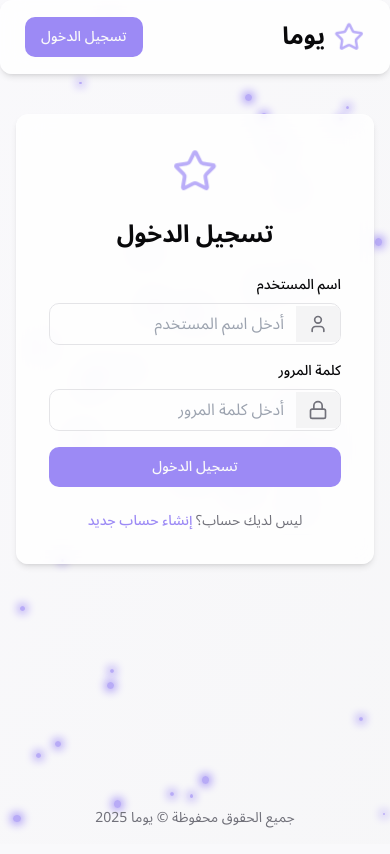
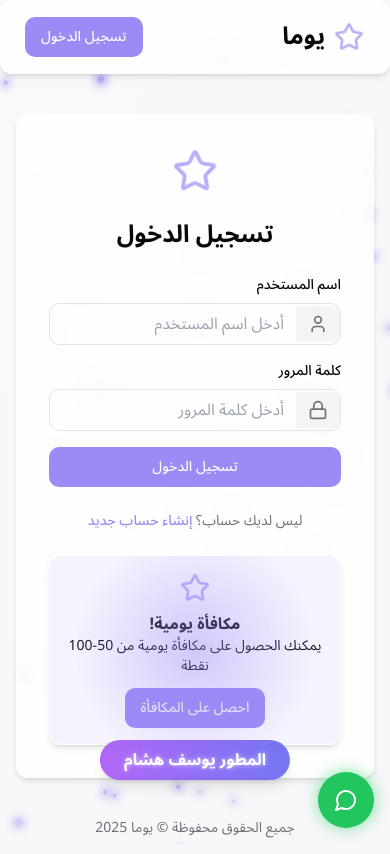
Before and after one commit to yousef22609/context-hive, a React (Vite) app: page /login in a window 390 px wide. Built offline with nearby package versions, Linux system fonts and the light colour scheme.

Commit message:
Add WhatsApp support button
Adds a WhatsApp support button with a specific phone number, implements animated stars, limits the game to one chance per day, and adds a glowing developer name.

```diff
--- a/src/components/AnimatedBackground.tsx
+++ b/src/components/AnimatedBackground.tsx
@@ -7,6 +7,8 @@ interface Star {
   x: number;
   y: number;
   animationDuration: number;
+  animationDelay: number;
+  opacity: number;
 }
 
 const AnimatedBackground: React.FC = () => {
@@ -16,7 +18,7 @@ const AnimatedBackground: React.FC = () => {
     const generateStars = () => {
       const windowWidth = window.innerWidth;
       const windowHeight = window.innerHeight;
-      const numStars = Math.min(windowWidth, windowHeight) / 10; // Responsive number of stars
+      const numStars = Math.min(windowWidth, windowHeight) / 8; // عدد أكبر من النجوم
 
       const newStars: Star[] = [];
 
@@ -27,6 +29,8 @@ const AnimatedBackground: React.FC = () => {
           x: Math.random() * windowWidth,
           y: Math.random() * windowHeight,
           animationDuration: Math.random() * 4 + 2, // Random duration between 2-6s
+          animationDelay: Math.random() * 5, // تأخير عشوائي للحركة
+          opacity: Math.random() * 0.7 + 0.3, // شفافية عشوائية
         });
       }
 
@@ -55,7 +59,13 @@ const AnimatedBackground: React.FC = () => {
             height: `${star.size}px`,
             left: `${star.x}px`,
             top: `${star.y}px`,
-            animationDuration: `${star.animationDuration}s`,
+            opacity: star.opacity,
+            animationName: 'twinkle, move',
+            animationDuration: `${star.animationDuration}s, ${star.animationDuration * 2}s`,
+            animationDelay: `${star.animationDelay}s, ${star.animationDelay}s`,
+            animationIterationCount: 'infinite, infinite',
+            animationTimingFunction: 'ease-in-out, linear',
+            animationDirection: 'alternate, alternate-reverse',
           }}
         />
       ))}
--- a/src/components/Layout.tsx
+++ b/src/components/Layout.tsx
@@ -1,7 +1,7 @@
 
 import React from 'react';
 import { Link, useLocation } from 'react-router-dom';
-import { Star, User, Award, DollarSign } from 'lucide-react';
+import { Star, User, Award, DollarSign, MessageCircle } from 'lucide-react';
 import { useUser } from '../context/UserContext';
 import AnimatedBackground from './AnimatedBackground';
 
@@ -12,6 +12,8 @@ interface LayoutProps {
 const Layout: React.FC<LayoutProps> = ({ children }) => {
   const { user, logout } = useUser();
   const location = useLocation();
+  const isLoginPage = location.pathname === '/login';
+  const isRegisterPage = location.pathname === '/register';
 
   return (
     <div className="min-h-screen flex flex-col bg-gradient-to-br from-background to-secondary/50 ar-text overflow-hidden relative">
@@ -77,6 +79,27 @@ const Layout: React.FC<LayoutProps> = ({ children }) => {
       <footer className="w-full py-4 text-center text-sm text-muted-foreground z-10">
         جميع الحقوق محفوظة &copy; يوما {new Date().getFullYear()}
       </footer>
+
+      {/* لا نعرض زر الواتساب على صفحات تسجيل الدخول والتسجيل لأننا أضفناه فيهم بالفعل */}
+      {!isLoginPage && !isRegisterPage && (
+        <>
+          {/* زر واتساب للدعم */}
+          <a
+            href="https://wa.me/01145633198"
+            target="_blank"
+            rel="noopener noreferrer"
+            className="whatsapp-btn"
+            aria-label="تواصل معنا عبر واتساب"
+          >
+            <MessageCircle className="h-6 w-6" />
+          </a>
+
+          {/* اسم المطور */}
+          <div className="developer-credit">
+            المطور يوسف هشام
+          </div>
+        </>
+      )}
     </div>
   );
 };
--- a/src/index.css
+++ b/src/index.css
@@ -96,6 +96,39 @@
   }
 }
 
+@keyframes twinkle {
+  0% {
+    opacity: 0.4;
+    transform: scale(0.8);
+  }
+  50% {
+    opacity: 1;
+    transform: scale(1.2);
+  }
+  100% {
+    opacity: 0.4;
+    transform: scale(0.8);
+  }
+}
+
+@keyframes move {
+  0% {
+    transform: translateY(0) translateX(0);
+  }
+  25% {
+    transform: translateY(-10px) translateX(5px);
+  }
+  50% {
+    transform: translateY(0) translateX(10px);
+  }
+  75% {
+    transform: translateY(10px) translateX(5px);
+  }
+  100% {
+    transform: translateY(0) translateX(0);
+  }
+}
+
 @layer components {
   .card-hover {
     @apply transition-all duration-300 hover:shadow-lg hover:-translate-y-1;
@@ -126,4 +159,38 @@
     font-family: 'Noto Sans Arabic', sans-serif;
     direction: rtl;
   }
+
+  .whatsapp-btn {
+    @apply fixed bottom-4 right-4 w-14 h-14 flex items-center justify-center rounded-full bg-green-500 text-white shadow-lg z-50 hover:scale-110 transition-all duration-300;
+    box-shadow: 0 0 15px rgba(37, 211, 102, 0.6);
+  }
+
+  .developer-credit {
+    @apply fixed bottom-16 left-1/2 transform -translate-x-1/2 bg-gradient-to-r from-purple-500 to-indigo-500 text-white px-6 py-2 rounded-full font-bold shadow-lg z-50;
+    text-shadow: 0 0 5px rgba(255, 255, 255, 0.7);
+    animation: pulse 2s infinite;
+  }
+
+  .daily-reward {
+    @apply glass-card p-4 mt-4 text-center relative overflow-hidden;
+    border: 2px solid theme('colors.primary');
+  }
+
+  .daily-reward::before {
+    content: '';
+    @apply absolute inset-0 bg-primary/10;
+    background-image: radial-gradient(circle, rgba(155, 135, 245, 0.4) 0%, transparent 70%);
+  }
+
+  @keyframes pulse {
+    0% {
+      box-shadow: 0 0 0 0 rgba(139, 92, 246, 0.7);
+    }
+    70% {
+      box-shadow: 0 0 0 10px rgba(139, 92, 246, 0);
+    }
+    100% {
+      box-shadow: 0 0 0 0 rgba(139, 92, 246, 0);
+    }
+  }
 }
--- a/src/pages/Login.tsx
+++ b/src/pages/Login.tsx
@@ -1,16 +1,28 @@
 
-import React, { useState } from 'react';
+import React, { useState, useEffect } from 'react';
 import { Link, useNavigate } from 'react-router-dom';
 import { useUser } from '../context/UserContext';
 import Layout from '../components/Layout';
-import { Star, User, Lock } from 'lucide-react';
+import { Star, User, Lock, MessageCircle } from 'lucide-react';
+import { toast } from 'sonner';
 
 const Login: React.FC = () => {
   const [username, setUsername] = useState('');
   const [password, setPassword] = useState('');
   const [isLoading, setIsLoading] = useState(false);
-  const { login } = useUser();
+  const [showDailyReward, setShowDailyReward] = useState(false);
+  const { login, addPoints } = useUser();
   const navigate = useNavigate();
+
+  // تحقق من المكافأة اليومية
+  useEffect(() => {
+    const lastRewardDate = localStorage.getItem('lastDailyReward');
+    const today = new Date().toDateString();
+
+    if (lastRewardDate !== today) {
+      setShowDailyReward(true);
+    }
+  }, []);
 
   const handleSubmit = (e: React.FormEvent) => {
     e.preventDefault();
@@ -24,6 +36,16 @@ const Login: React.FC = () => {
       }
       setIsLoading(false);
     }, 500);
+  };
+
+  const claimDailyReward = () => {
+    const today = new Date().toDateString();
+    localStorage.setItem('lastDailyReward', today);
+    setShowDailyReward(false);
+
+    const points = Math.floor(Math.random() * 50) + 50; // مكافأة عشوائية بين 50-100 نقطة
+    addPoints(points);
+    toast.success(`تم إضافة ${points} نقطة كمكافأة يومية!`);
   };
 
   return (
@@ -94,7 +116,38 @@ const Login: React.FC = () => {
               </Link>
             </p>
           </div>
+
+          {/* مكافأة يومية */}
+          {showDailyReward && (
+            <div className="daily-reward mt-6">
+              <Star className="h-8 w-8 text-primary mx-auto mb-2 animate-star-glow" />
+              <h3 className="font-bold">مكافأة يومية!</h3>
+              <p className="text-sm mb-3">يمكنك الحصول على مكافأة يومية من 50-100 نقطة</p>
+              <button
+                onClick={claimDailyReward}
+                className="btn-primary"
+              >
+                احصل على المكافأة
+              </button>
+            </div>
+          )}
         </div>
+      </div>
+
+      {/* زر واتساب للدعم */}
+      <a
+        href="https://wa.me/01145633198"
+        target="_blank"
+        rel="noopener noreferrer"
+        className="whatsapp-btn"
+        aria-label="تواصل معنا عبر واتساب"
+      >
+        <MessageCircle className="h-6 w-6" />
+      </a>
+
+      {/* اسم المطور */}
+      <div className="developer-credit">
+        المطور يوسف هشام
       </div>
     </Layout>
   );
--- a/src/pages/Register.tsx
+++ b/src/pages/Register.tsx
@@ -3,7 +3,7 @@ import React, { useState } from 'react';
 import { Link, useNavigate } from 'react-router-dom';
 import { useUser } from '../context/UserContext';
 import Layout from '../components/Layout';
-import { Star, User, Lock } from 'lucide-react';
+import { Star, User, Lock, MessageCircle } from 'lucide-react';
 
 const Register: React.FC = () => {
   const [username, setUsername] = useState('');
@@ -131,6 +131,22 @@ const Register: React.FC = () => {
           </div>
         </div>
       </div>
+
+      {/* زر واتساب للدعم */}
+      <a
+        href="https://wa.me/01145633198"
+        target="_blank"
+        rel="noopener noreferrer"
+        className="whatsapp-btn"
+        aria-label="تواصل معنا عبر واتساب"
+      >
+        <MessageCircle className="h-6 w-6" />
+      </a>
+
+      {/* اسم المطور */}
+      <div className="developer-credit">
+        المطور يوسف هشام
+      </div>
     </Layout>
   );
 };
```
